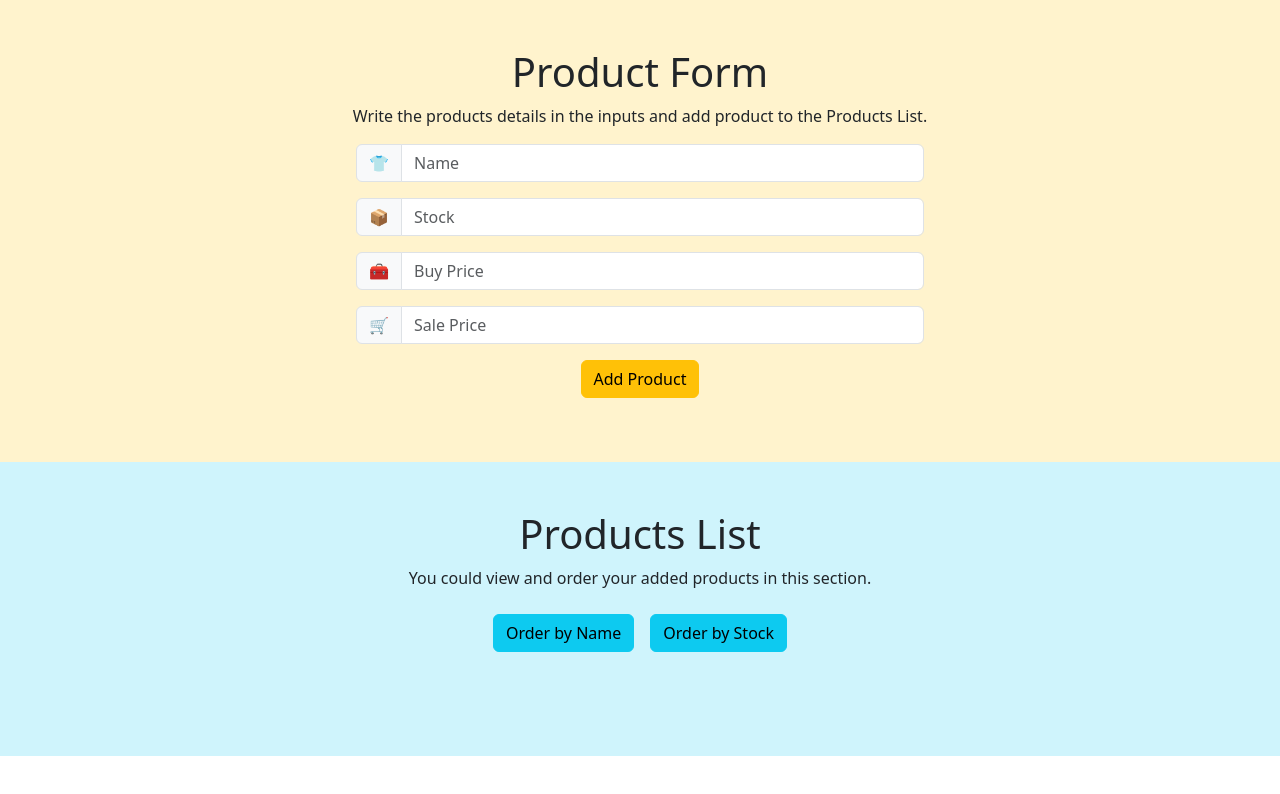
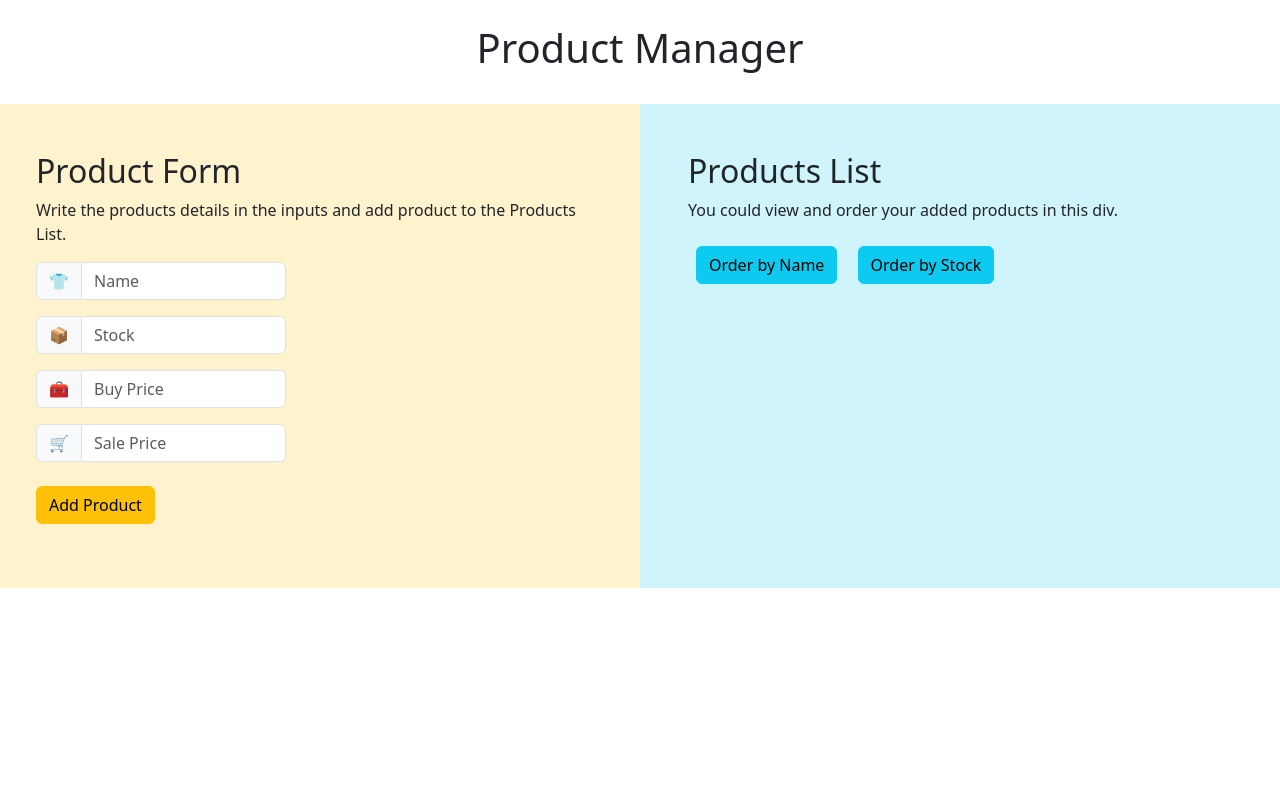
Before and after one commit to crimanlor/JS-Product-Manager, a plain HTML site: page index.html in a window 1280 px wide. Drawn offline with nearby package versions, Linux system fonts and the light colour scheme.

Commit message:
Fixed styles

```diff
--- a/app.js
+++ b/app.js
@@ -37,7 +37,7 @@ class Product {
 
     showProduct(product){
         const productCard = document.createElement('div')
-        productCard.classList.add('card')
+        productCard.classList.add('card', 'm-2')
         productCard.innerHTML = `
         <div class="card-body">
             <h5 class="card-title">${product.productName}</h5>
--- a/index.html
+++ b/index.html
@@ -6,40 +6,43 @@
     <link href="https://cdn.jsdelivr.net/npm/bootstrap@5.3.3/dist/css/bootstrap.min.css" rel="stylesheet" integrity="sha384-QWTKZyjpPEjISv5WaRU9OFeRpok6YctnYmDr5pNlyT2bRjXh0JMhjY6hW+ALEwIH" crossorigin="anonymous">
     <title>Products List</title>
 </head>
-<body class="text-center">
-    <section class="bg-warning-subtle p-5">
-        <h1>Product Form</h1>
+<body class="">
+    <h1 class="p-4 text-center">Product Manager</h1>
+    <div class="row">
+        <div class="col bg-warning-subtle p-5">
+        <h2>Product Form</h2>
         <p >Write the products details in the inputs and add product to the Products List.</p>
-        <div class="input-group mb-3 w-50 container text-center">
+        <div class="input-group mb-3" style="width: 250px;">
             <span class="input-group-text">👕</span>
             <input type="text" data-product-name class="form-control" placeholder="Name" aria-label="product-name" name="product-name">
         </div>
-        <div class="input-group mb-3 w-50 container text-center">
+        <div class="input-group mb-3" style="width: 250px;">
             <span class="input-group-text">📦</span>
             <input type="text" data-product-stock class="form-control" placeholder="Stock" aria-label="product-stock" name="product-stock">
         </div>
-        <div class="input-group mb-3 w-50 container text-center">
+        <div class="input-group mb-3" style="width: 250px;">
             <span class="input-group-text">🧰</span>
             <input type="text" data-product-buy-price class="form-control" placeholder="Buy Price" aria-label="product-buy-price" name="product-buy-price">
         </div>
-        <div class="input-group mb-3 w-50 container text-center">
+        <div class="input-group mb-3" style="width: 250px;">
             <span class="input-group-text">🛒</span>
             <input type="text" data-product-sale-price class="form-control" placeholder="Sale Price" aria-label="product-sale-price" name="product-sale-price">
         </div>
-        <div class="input-group mb-3 w-25 container text-center d-flex justify-content-center">
+        <div class="input-group mb-3 pt-2">
             <button type="submit" data-btn-add-product class="btn btn-warning">Add Product</button>
         </div>
-    </section>
-    <section class="bg-info-subtle p-5">
-        <h1>Products List</h1>
-        <p>You could view and order your added products in this section.</p>
-        <div class="d-flex justify-content-center">
+        </div>
+        <div class="col bg-info-subtle p-5">
+        <h2>Products List</h2>
+        <p>You could view and order your added products in this div.</p>
+        <div class="pb-4">
             <button type="submit" data-btn-order-by-name class="btn btn-info m-2">Order by Name</button>
             <button type="submit" data-btn-order-by-stock class="btn btn-info m-2">Order by Stock</button>
         </div>
-    </section>
-    <section id="product-list" class="bg-info-subtle pb-5">
-    </section>
+        <div id="product-list" class="bg-info-subtle container d-flex flex-wrap">
+        </div>
+        </div>
+    </div>
     <script src="app.js"></script>
 </body>
 </html>
```
